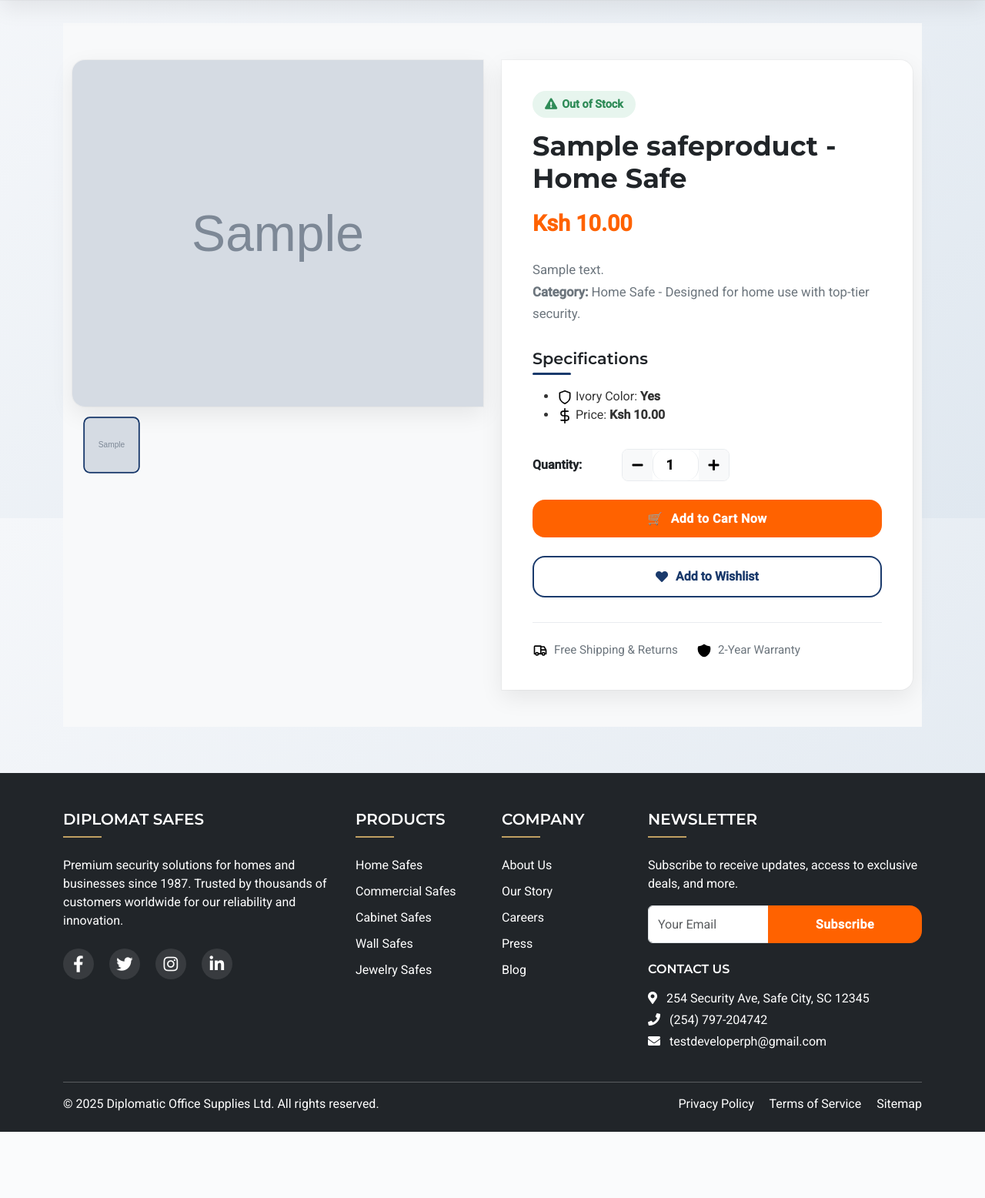
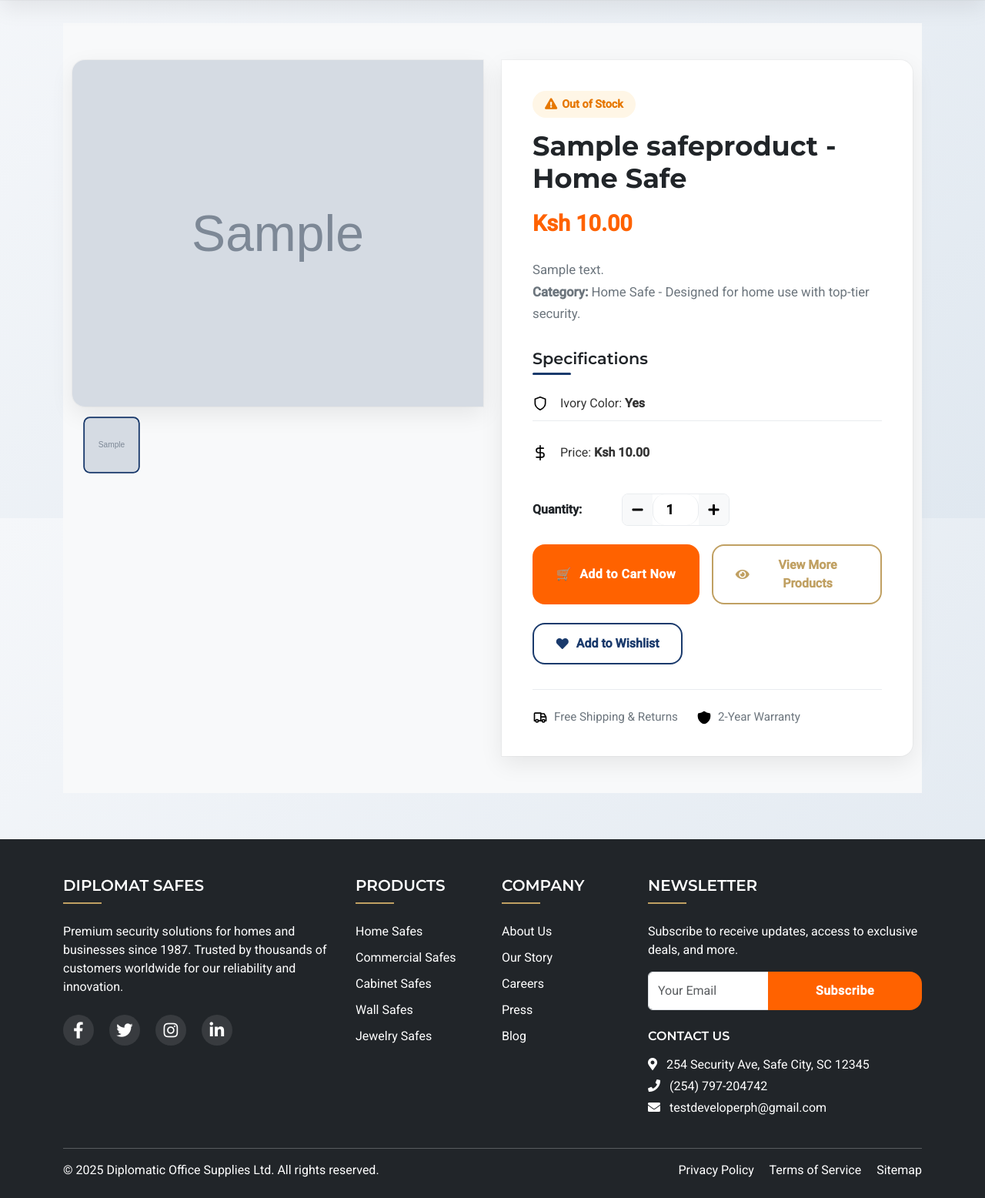
Before and after one commit to MachariaP/safes-shop, a Django app: a page that uses templates/store/product_detail.html in a window 1280 px wide; the page is wider, and only the part inside the window is pictured. Shown: the part 127-1683 px from the top of that part at 77% size. Before the commit the page ends 1597 px from the top of that part, so only its background shows below. Run offline with Django 5.2, Linux system fonts and the light colour scheme; tables that the repository leaves empty hold one stand-in row (values such as "Sample post"); grey boxes marked "Sample" are stand-in pictures; data that the repository does not hold is empty; parts of the project's set-up code (start-up, migrations or seed data) failed here and were passed over; some libraries are stand-ins or nearby versions.

Commit message:
Update templates/store/product_detail.html: Improved layout to match product_list page style. Added specs-grid, adjusted button placement, and included 'View More Products' button. Enhanced UX with consistent design.

```diff
--- a/templates/store/product_detail.html
+++ b/templates/store/product_detail.html
@@ -36,7 +36,7 @@
                             <i class="fas fa-check-circle"></i> In Stock - Ready to Ship
                         </div>
                     {% else %}
-                        <div class="stock-badge badge-highlight">
+                        <div class="stock-badge out-of-stock">
                             <i class="fas fa-exclamation-triangle"></i> Out of Stock
                         </div>
                     {% endif %}
@@ -48,30 +48,30 @@
                     </div>
                     <div class="specs-container">
                         <h4 class="specs-title">Specifications</h4>
-                        <ul class="specs-list">
+                        <div class="specs-grid">
                             {% if product.ivory_color %}
-                                <li>
-                                    <span class="specs-icon">
+                                <div class="spec-item">
+                                    <span class="spec-icon">
                                         <img src="{% static 'icons/anti-theft.svg' %}" alt="Color" width="20" height="20">
                                     </span>
                                     <span>Ivory Color: <strong>Yes</strong></span>
-                                </li>
+                                </div>
                             {% endif %}
-                            <li>
-                                <span class="specs-icon">
+                            <div class="spec-item">
+                                <span class="spec-icon">
                                     <img src="{% static 'icons/dollar-sign.svg' %}" alt="Price" width="20" height="20">
                                 </span>
                                 <span>Price: <strong>Ksh {{ product.price|floatformat:2 }}</strong></span>
-                            </li>
+                            </div>
                             {% if product.category == 'fireproof' %}
-                                <li>
-                                    <span class="specs-icon">
+                                <div class="spec-item">
+                                    <span class="spec-icon">
                                         <img src="{% static 'icons/fire.svg' %}" alt="Fire Rating" width="20" height="20">
                                     </span>
                                     <span>Fire Rating: <strong>Up to 1000°C for 60 min</strong></span>
-                                </li>
+                                </div>
                             {% endif %}
-                        </ul>
+                        </div>
                     </div>
                     <form id="add-to-cart-form">
                         {% csrf_token %}
@@ -91,15 +91,16 @@
                             <button type="submit" class="btn btn-primary add-to-cart" id="addToCart" data-slug="{{ product.slug }}">
                                 <span class="cart-icon">🛒</span> Add to Cart Now
                             </button>
+                            <button type="button" class="btn btn-outline-secondary" onclick="window.location.href='{% url 'store:product_list' %}'">
+                                <i class="fas fa-eye"></i> View More Products
+                            </button>
                         </div>
                     </form>
                     <form id="add-to-wishlist-form" method="POST" action="{% url 'store:add_to_wishlist' product.slug %}">
                         {% csrf_token %}
-                        <div class="action-buttons">
-                            <button type="submit" class="btn btn-outline-primary" id="addToWishlist" data-slug="{{ product.slug }}">
-                                <i class="fas fa-heart"></i> Add to Wishlist
-                            </button>
-                        </div>
+                        <button type="submit" class="btn btn-outline-primary mt-3" id="addToWishlist" data-slug="{{ product.slug }}">
+                            <i class="fas fa-heart"></i> Add to Wishlist
+                        </button>
                     </form>
                     <div class="product-meta">
                         <div class="meta-item">
@@ -128,18 +129,14 @@
             <strong class="me-auto"><i class="fas fa-check-circle me-2"></i>Added to Cart</strong>
             <button type="button" class="btn-close btn-close-white" data-bs-dismiss="toast" aria-label="Close"></button>
         </div>
-        <div class="toast-body" id="cartToastBody">
-            <!-- Message will be set dynamically by JavaScript -->
-        </div>
+        <div class="toast-body" id="cartToastBody"></div>
     </div>
     <div id="wishlistToast" class="toast hide" role="alert" aria-live="assertive" aria-atomic="true">
         <div class="toast-header bg-success text-white">
             <strong class="me-auto"><i class="fas fa-heart me-2"></i>Wishlist Updated</strong>
             <button type="button" class="btn-close btn-close-white" data-bs-dismiss="toast" aria-label="Close"></button>
         </div>
-        <div class="toast-body" id="wishlistToastBody">
-            <!-- Message will be set dynamically by JavaScript -->
-        </div>
+        <div class="toast-body" id="wishlistToastBody"></div>
     </div>
 </div>
 {% endblock %}
```
